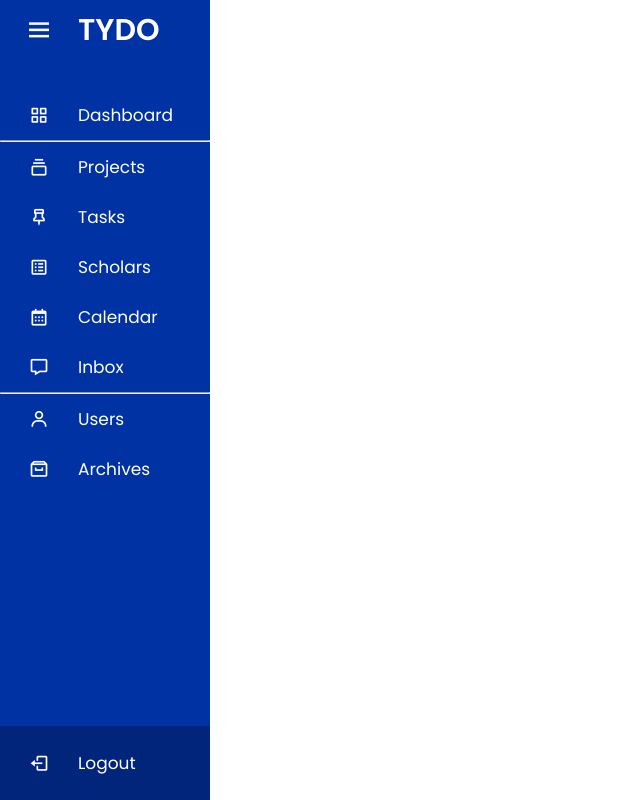
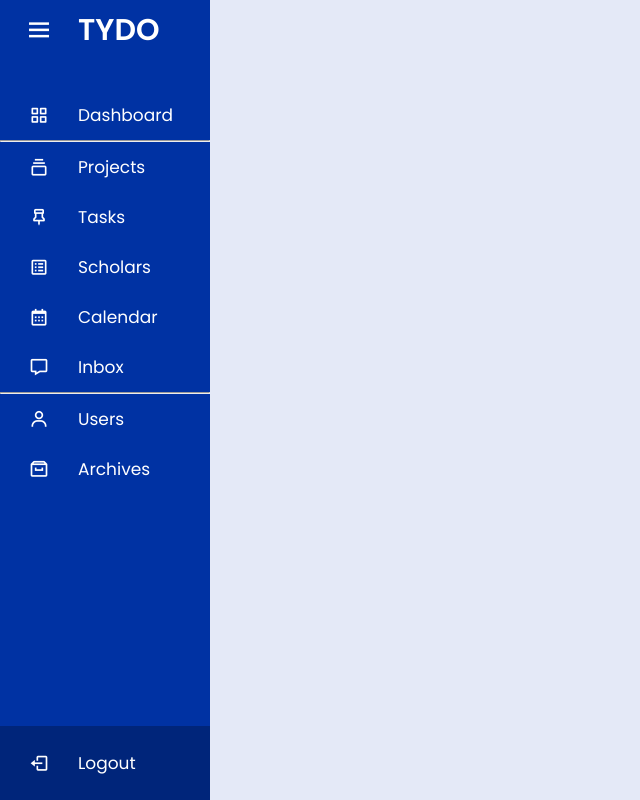
Before and after one commit to aecliam/New-iTask, a PHP site: page /index-new.php in a window 1280 px wide. Shown: the whole page, without its empty margins (0-640 px from the left). Run offline with PHP 8.4, Linux system fonts and the light colour scheme.

Commit message:
Update index-new.php

```diff
--- a/index-new.php
+++ b/index-new.php
@@ -9,16 +9,17 @@
         <meta name="viewport" content="width=device-width, initial-scale=1.0">
     </head>
 
-    <body>
+    <body class="home-section">
         <div class="sidebar open">
             <div class="logo-details">
                 <i class='bx bx-menu'></i>
-                <span class="logo-name"> TYDO </span>
+                <a href="index-new.php">
+                <span class="logo-name" > TYDO </span></a>
             </div>
 
             <ul class="nav-links">
                 <li>
-                    <a href="index.php">
+                    <a href="index-new.php">
                         <i class='bx bx-grid-alt'></i>
                         <span class="link-name"> Dashboard </span>
                     </a>
@@ -27,39 +28,39 @@
                 <hr>
                     <li>
                         <div class="iocn-link">
-                            <a href="./index.php?page=project_list">
+                            <a href="./index-new.php?page=project_list">
                                 <i class='bx bx-collection'></i>
-                                <span class="link-name" href="./index.php?page=project_list"> Projects </span>
+                                <span class="link-name" href="./index-new.php?page=project_list"> Projects </span>
                             </a>
                         </div>
 
                     </li>
 
                     <li>
-                        <a href="./index.php?page=task_list">
+                        <a href="./index-new.php?page=task_list">
                             <i class='bx bx-pin'></i>
-                            <span class="link-name"> Tasks </span>
+                            <span class="link-name" href="./index-new.php?page=tasks"> Tasks </span>
                         </a>
 
                     </li>
 
                     <li>
-                        <a href="./index.php?page=scholars">
+                        <a href="./index-new.php?page=scholars">
                             <i class='bx bx-spreadsheet'></i>
-                            <span class="link-name" href="./index.php?page=scholars"> Scholars </span>
+                            <span class="link-name" href="./index-new.php?page=scholars"> Scholars </span>
                         </a>
 
                     </li>
 
                     <li>
-                        <a href="./index.php?page=calendar">
+                        <a href="./index-new.php?page=calendar">
                             <i class='bx bx-calendar'></i>
-                            <span class="link-name" href="./index.php?page=calendar"> Calendar </span>
+                            <span class="link-name" href="./index-new.php?page=calendar"> Calendar </span>
                         </a>
                     </li>
 
                     <li>
-                        <a href="./index.php?page=inbox">
+                        <a href="./index-new.php?page=inbox">
                             <i class='bx bx-message'></i>
                             <span class="link-name">Inbox</span>
                         </a>
@@ -122,7 +123,5 @@
             });
         </script>
 
-
-
     </body>
 </html>
```
